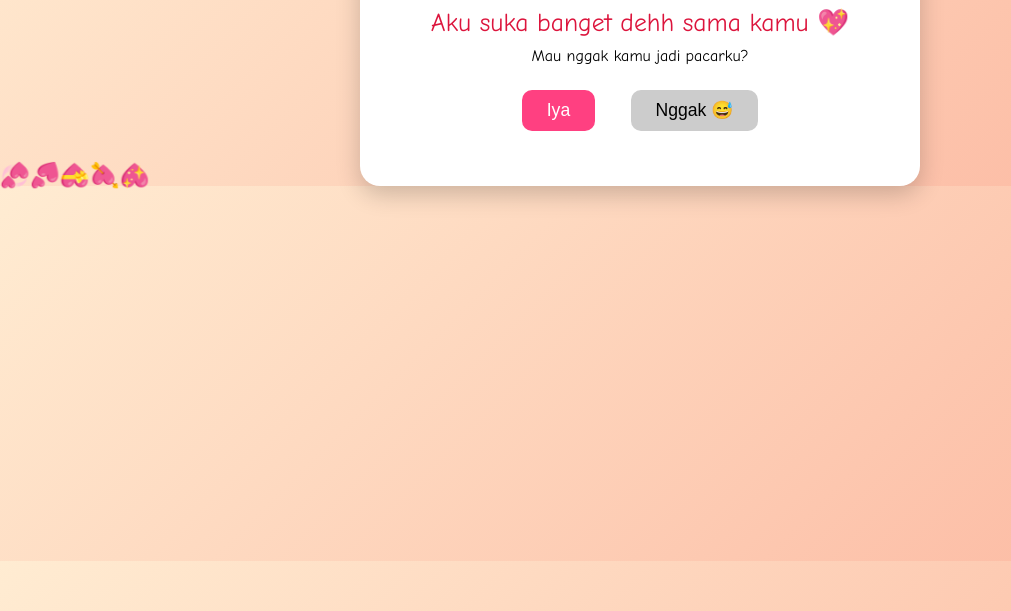
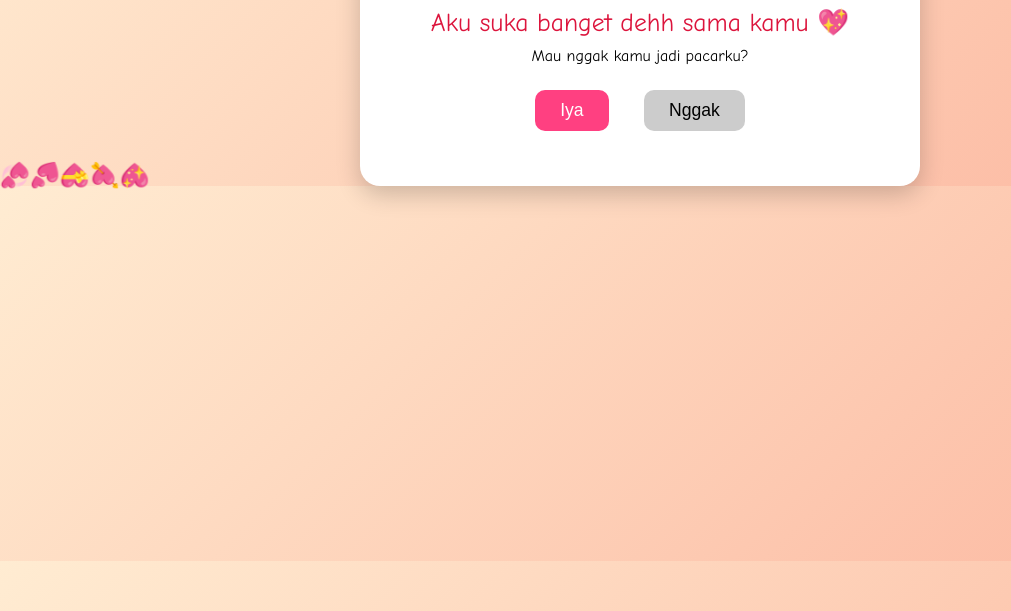
Before and after one commit to jejeelel/for-tasya, a plain HTML site: page index.html in a window 1280 px wide. Shown: the part 189-800 px from the top of the page, without its empty margins (0-1011 px from the left). Drawn offline with Linux system fonts and the light colour scheme.

Commit message:
Update index.html

```diff
--- a/index.html
+++ b/index.html
@@ -19,7 +19,7 @@
 
     <div class="tombol fade-in delay-4">
       <button id="iya">Iya</button>
-      <button id="tidak">Nggak 😅</button>
+      <button id="tidak">Nggak</button>
     </div>
 
     <p id="jawaban" class="fade-in delay-5"></p>
```
